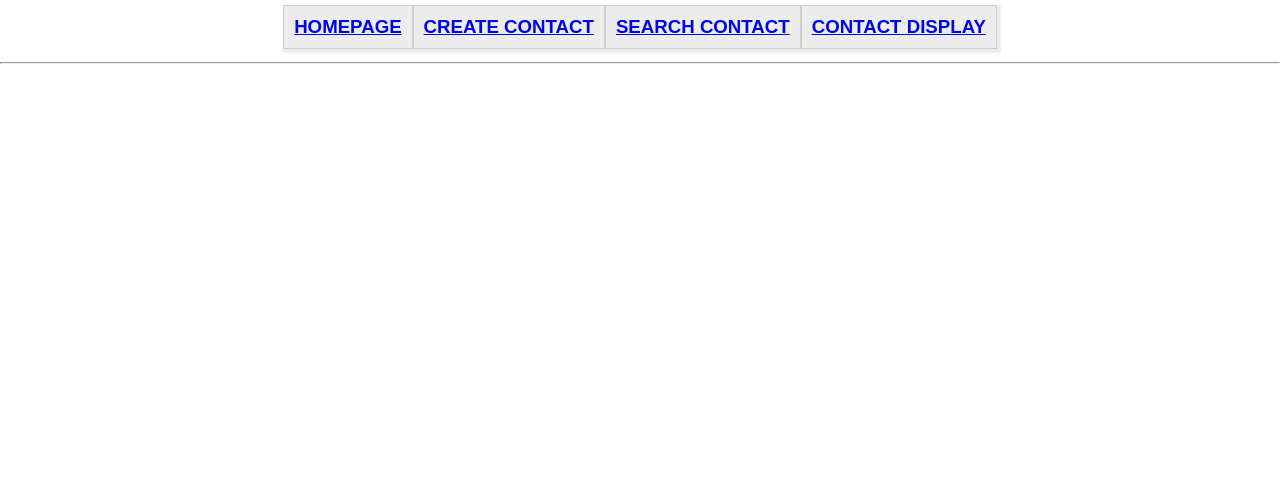
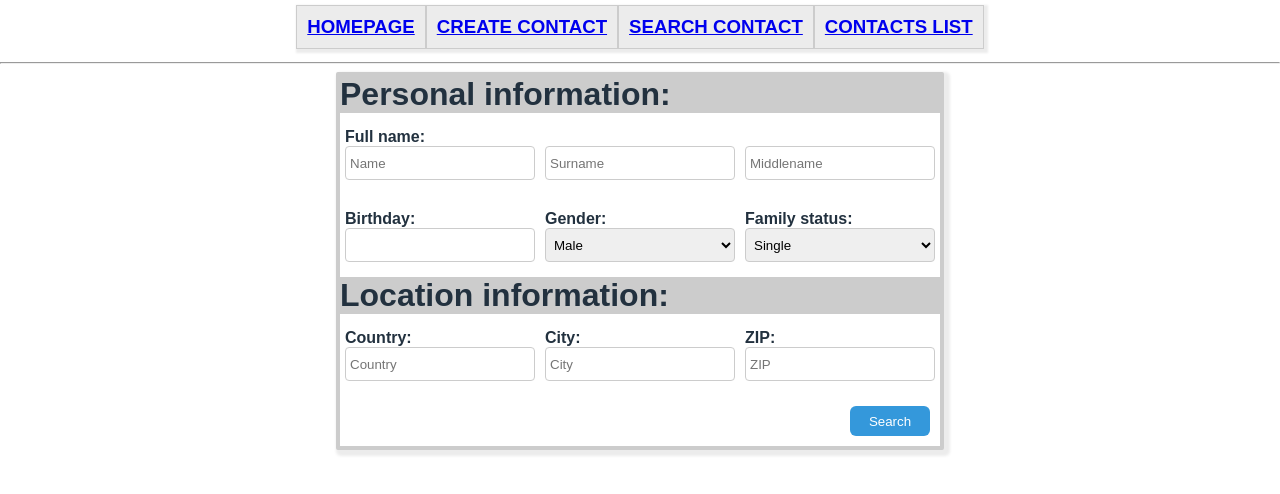
Before and after one commit to untael/contacts-frontend, a React (Create React App) app: page /search in a window 1280 px wide. Shown: the top 494 px of the page. Built offline with nearby package versions, Linux system fonts and the light colour scheme.

Commit message:
add (component): Contact search and styles, some fixes

```diff
--- a/package.json
+++ b/package.json
@@ -8,6 +8,7 @@
     "react": "^16.4.2",
     "react-datepicker": "^1.6.0",
     "react-dom": "^16.4.2",
+    "react-redux": "^5.0.7",
     "react-router-dom": "^4.3.1",
     "react-scripts": "1.1.5"
   },
--- a/src/App.js
+++ b/src/App.js
@@ -1,28 +1,33 @@
-import React from 'react';
-import { BrowserRouter as Router, Route } from 'react-router-dom';
+import React from 'react'
+import { BrowserRouter as Router, Route } from 'react-router-dom'
 import ContactListItem from './Components/ContactListItem/ContactListItem'
 import ContactCreateForm from './Components/ContactCreateForm/ContactCreateForm'
-import ContactDisplay from './Components/ContactDisplay/ContactDisplay'
+import ContactDisplayForm from './Components/ContactDisplayForm/ContactDisplayForm'
 import Navbar from './Components/Navbar/Navbar'
+import ContactList from './Components/ContactList/ContactList'
 import './App.css'
+import ContactSearchForm from './Components/ContactSearchForm/ContactSearchForm'
 
 const Home = () => (
   <div>
     <h2>Home</h2>
   </div>
-);
+)
 
 const App = () => (
   <Router>
     <div className="App">
       <Navbar/>
-      <hr />
-      <Route exact path="/" component={Home} />
-      <Route path="/create" component={ContactCreateForm} />
-      <Route path="/item" component={ContactListItem} />
-      <Route path="/display" component={ContactDisplay} />
+      <hr/>
+      <Route exact path="/" component={Home}/>
+      <Route exact path="/list" component={ContactList}/>
+      <Route path="/create" component={ContactCreateForm}/>
+      <Route path="/item" component={ContactListItem}/>
+      <Route path="/search" component={ContactSearchForm}/>
+      <div className="right">
+      </div>
     </div>
   </Router>
-);
+)
 
-export default App;
+export default App
--- a/src/Components/ContactCreateForm/ContactCreateForm.js
+++ b/src/Components/ContactCreateForm/ContactCreateForm.js
@@ -3,32 +3,41 @@ import './styles.css'
 import DatePicker from 'react-datepicker'
 import 'react-datepicker/dist/react-datepicker.css'
 import moment from 'moment'
+import axios from 'axios'
+import UI from '../Popup/index'
+import Popup from '../Popup/popup'
+import Modal from '../Popup/modal'
+import Toast from '../Popup/toast'
+import popup from '../Popup/popup.css'
 
 class ContactCreateForm extends React.Component {
   constructor (props) {
     super(props)
     this.state = {
-      contactName: '',
-      contactSurname: '',
-      contactMiddlename: '',
+      contactName: undefined,
+      contactSurname: undefined,
+      contactMiddlename: undefined,
       contactBirthday: moment(),
-      contactGender: '',
-      contactFamily: '',
-      contactCountry: '',
-      contactCity: '',
-      contactZip: '',
-      contactAddress: '',
-      contactEmail: '',
-      contactWebsite: '',
-      contactJob: '',
-      contactAbout: '',
+      contactGender: undefined,
+      contactFamily: undefined,
+      contactCountry: undefined,
+      contactCity: undefined,
+      contactZip: undefined,
+      contactAddress: undefined,
+      contactEmail: undefined,
+      contactWebsite: undefined,
+      contactJob: undefined,
+      contactAbout: undefined,
+      contactImage: undefined,
     }
+
     this.handleDateChange = this.handleDateChange.bind(this)
     this.handleInputChange = this.handleInputChange.bind(this)
     this.handleSubmit = this.handleSubmit.bind(this)
   }
 
   handleDateChange (date) {
+    // console.log(date)
     this.setState({
       contactBirthday: date,
     })
@@ -38,13 +47,27 @@ class ContactCreateForm extends React.Component {
     const target = event.target
     const value = target.value
     const name = target.name
+    if (value !== '') {
       this.setState({
         [name]: value,
       })
+    } else {
+      this.setState({
+        [name]: undefined,
+      })
+    }
   }
 
+  handleUploadFile () {
+    const fileInput = document.getElementById('file')
+    fileInput.click()
+  }
 
-  handleSubmit (event) {
+  handleSubmit () {
+    if ((this.state.contactName === undefined || '') || (this.state.contactSurname === undefined || '')) {
+      UI.Toast.create(Toast.type.ERROR, 'Fill required fields')
+    } else {
+      UI.Toast.create(Toast.type.SUCCESS, 'Contact successfully created')
       const contact = {
         name: this.state.contactName,
         surname: this.state.contactSurname,
@@ -60,9 +83,13 @@ class ContactCreateForm extends React.Component {
         website: this.state.contactWebsite,
         job: this.state.contactJob,
         about: this.state.contactAbout,
+        image: this.state.contactImage,
       }
+      axios.post('http://localhost:3000/create', { contact })
+        .then(res => {
+        })
       console.log(contact)
-    event.preventDefault()
+    }
   }
 
   render () {
@@ -73,7 +100,7 @@ class ContactCreateForm extends React.Component {
             <div className="contact-create-form__container__title">
               Personal information:
             </div>
-            {/*<div className="contact-create-form__avatar">*/}
+            {/*<div className="contact-create-form__avatar" onClick={this.handleUploadFile}>*/}
             {/*Upload*/}
             {/*</div>*/}
             {/*<input id="file" type="file" className="contact-create-form__input__file"/>*/}
@@ -81,10 +108,10 @@ class ContactCreateForm extends React.Component {
           <div className="contact-create-form__container__input-block">
             <div className="contact-create-form__container__input-block__item">
               <label htmlFor="name" className="contact-create-form__label">Full name:</label>
-              <input required name="contactName" id="name" type="text" placeholder="Name" className="contact-create-form__input" value={this.state.contactName} onChange={this.handleInputChange}/>
+              <input required name="contactName" id="name" type="text" placeholder="Name*" className="contact-create-form__input" value={this.state.contactName} onChange={this.handleInputChange}/>
             </div>
             <div className="contact-create-form__container__input-block__item">
-              <input required name="contactSurname" type="text" placeholder="Surname" className="contact-create-form__input" value={this.state.contactSurname} onChange={this.handleInputChange}/>
+              <input required name="contactSurname" type="text" placeholder="Surname*" className="contact-create-form__input" value={this.state.contactSurname} onChange={this.handleInputChange}/>
             </div>
             <div className="contact-create-form__container__input-block__item">
               <input name="contactMiddlename" type="text" placeholder="Middlename" className="contact-create-form__input" value={this.state.contactMiddlename} onChange={this.handleInputChange}/>
@@ -95,6 +122,7 @@ class ContactCreateForm extends React.Component {
               <label htmlFor="birthday" className="contact-create-form__label">Birthday:</label>
               <DatePicker
                 name="contactBirthday"
+                dateFormat="DD.MM.YYYY"
                 selected={this.state.contactBirthday}
                 onChange={this.handleDateChange}
                 peekNextMonth
@@ -102,6 +130,7 @@ class ContactCreateForm extends React.Component {
                 showYearDropdown
                 dropdownMode="select"
                 className="contact-create-form__input"
+                placeholderText="Tap for open datepicker"
               />
             </div>
             <div className="contact-create-form__container__input-block__item">
--- a/src/Components/ContactDisplay/ContactDisplay.js
+++ b/src/Components/ContactDisplayForm/ContactDisplayForm.js
@@ -2,7 +2,7 @@ import React from 'react'
 import './styles.css'
 import axios from 'axios'
 
-class ContactDisplay extends React.Component {
+class ContactDisplayForm extends React.Component {
   state = {
     contact: {},
   }
@@ -13,6 +13,7 @@ class ContactDisplay extends React.Component {
         console.log(res.data)
         const contact = res.data
         this.setState({ contact })
+        console.log(this.state)
       })
   }
 
@@ -120,4 +121,4 @@ class ContactDisplay extends React.Component {
   }
 }
 
-export default ContactDisplay
+export default ContactDisplayForm
--- /dev/null
+++ b/src/Components/ContactSearchForm/ContactSearchForm.js
@@ -0,0 +1,155 @@
+import React from 'react'
+import axios from 'axios'
+import './styles.css'
+import ContactListItem from '../ContactListItem/ContactListItem'
+import DatePicker from 'react-datepicker/es'
+import moment from 'moment'
+
+class ContactSearchForm extends React.Component {
+  constructor (props) {
+    super(props)
+    this.state = {
+      contactName: undefined,
+      contactSurname: undefined,
+      contactMiddlename: undefined,
+      contactBirthday: undefined,
+      contactGender: undefined,
+      contactFamily: undefined,
+      contactCountry: undefined,
+      contactCity: undefined,
+      contactZip: undefined,
+      contacts: [],
+    }
+    this.handleInputChange = this.handleInputChange.bind(this)
+    this.handleSearch = this.handleSearch.bind(this)
+  }
+
+  handleInputChange (event) {
+    const target = event.target
+    const value = target.value
+    const name = target.name
+    if (value !== '') {
+      this.setState({
+        [name]: value,
+      })
+    } else {
+      this.setState({
+        [name]: undefined,
+      })
+    }
+  }
+
+  handleSearch () {
+    const contact = {
+      name: this.state.contactName,
+      surname: this.state.contactSurname,
+      middlename: this.state.contactMiddlename,
+      birthday: this.state.contactBirthday,
+      gender: this.state.contactGender,
+      family: this.state.contactFamily,
+      country: this.state.contactCountry,
+      city: this.state.contactCity,
+      zip: this.state.contactZip,
+    }
+    console.log(contact)
+    axios.post('http://localhost:3000/search', { contact })
+      .then(res => {
+        const contacts = res.data
+        console.log(contacts)
+        this.setState({ contacts })
+      })
+  }
+
+  render () {
+    return (
+      <div className="contact-search-form__body">
+        <div className="contact-search-form__container">
+          <div className="contact-create-form__container">
+            <div className="contact-create-form__avatar-area">
+              <div className="contact-create-form__container__title">
+                Personal information:
+              </div>
+            </div>
+            <div className="contact-create-form__container__input-block">
+              <div className="contact-create-form__container__input-block__item">
+                <label htmlFor="name" className="contact-create-form__label">Full name:</label>
+                <input required name="contactName" id="name" type="text" placeholder="Name" className="contact-create-form__input" value={this.state.contactName} onChange={this.handleInputChange}/>
+              </div>
+              <div className="contact-create-form__container__input-block__item">
+                <input required name="contactSurname" type="text" placeholder="Surname" className="contact-create-form__input" value={this.state.contactSurname} onChange={this.handleInputChange}/>
+              </div>
+              <div className="contact-create-form__container__input-block__item">
+                <input name="contactMiddlename" type="text" placeholder="Middlename" className="contact-create-form__input" value={this.state.contactMiddlename} onChange={this.handleInputChange}/>
+              </div>
+            </div>
+            <div className="contact-create-form__container__input-block">
+              <div className="contact-create-form__container__input-block__item">
+                <label htmlFor="birthday" className="contact-create-form__label">Birthday:</label>
+                <DatePicker
+                  name="contactBirthday"
+                  dateFormat="DD.MM.YYYY"
+                  selected={this.state.contactBirthday}
+                  onChange={this.handleDateChange}
+                  peekNextMonth
+                  showMonthDropdown
+                  showYearDropdown
+                  dropdownMode="select"
+                  className="contact-create-form__input"
+                />
+              </div>
+              <div className="contact-create-form__container__input-block__item">
+                <label htmlFor="gender" className="contact-create-form__label">Gender:</label>
+                <select name="contactGender" className="contact-create-form__input__select" value={this.state.contactGender} onChange={this.handleInputChange}>
+                  <option disabled value="">Choose the gender</option>
+                  <option value="male">Male</option>
+                  <option value="female">Female</option>
+                </select>
+              </div>
+              <div className="contact-create-form__container__input-block__item">
+                <label htmlFor="family" className="contact-create-form__label">Family status:</label>
+                <select name="contactFamily" className="contact-create-form__input__select" value={this.state.contactFamily} onChange={this.handleInputChange}>
+                  <option disabled value="">Family status</option>
+                  <option value="single">Single</option>
+                  <option value="married">Married</option>
+                </select>
+              </div>
+            </div>
+            <div className="contact-create-form__container__title">
+              Location information:
+            </div>
+            <div className="contact-create-form__container__input-block">
+              <div className="contact-create-form__container__input-block__item">
+                <label htmlFor="country" className="contact-create-form__label">Country:</label>
+                <input name="contactCountry" id="country" type="text" placeholder="Country" className="contact-create-form__input" value={this.state.contactCountry} onChange={this.handleInputChange}/>
+              </div>
+              <div className="contact-create-form__container__input-block__item">
+                <label htmlFor="city" className="contact-create-form__label">City:</label>
+                <input name="contactCity" id="city" type="text" placeholder="City" className="contact-create-form__input" value={this.state.contactCity} onChange={this.handleInputChange}/>
+              </div>
+              <div className="contact-create-form__container__input-block__item">
+                <label htmlFor="zip" className="contact-create-form__label">ZIP:</label>
+                <input name="contactZip" id="zip" type="number" placeholder="ZIP" className="contact-create-form__input" value={this.state.contactZip} onChange={this.handleInputChange}/>
+              </div>
+            </div>
+            <div>
+              <button className="contact-create-form__button" onClick={this.handleSearch}>
+                Search
+              </button>
+            </div>
+          </div>
+
+          <div className="contact-list__container">
+            {this.state.contacts.map(contact =>
+              <ContactListItem
+                key={contact.id}
+                contact={contact}
+              />,
+            )}
+          </div>
+        </div>
+      </div>
+    )
+  }
+}
+
+export default ContactSearchForm
--- /dev/null
+++ b/src/Components/ContactSearchForm/styles.css
@@ -0,0 +1,7 @@
+.contact-search-form__body {
+
+}
+
+.contact-search-form__container {
+
+}
--- a/src/Components/Navbar/Navbar.js
+++ b/src/Components/Navbar/Navbar.js
@@ -13,10 +13,10 @@ class Navbar extends React.Component {
             <a href="/create">create contact</a>
           </div>
           <div className="navbar-button">
-            <a href="/item">search contact</a>
+            <a href="/search">search contact</a>
           </div>
           <div className="navbar-button">
-            <a href="/display">contact display</a>
+            <a href="/list">contacts list</a>
           </div>
         </div>
       </div>
--- a/src/Components/Popup/popup.css
+++ b/src/Components/Popup/popup.css
@@ -13,13 +13,16 @@
 }
 
 .right {
+    position: absolute;
+    right: 5px;
+    top: 5px;
 }
 
 .toast {
     margin-top: 5px;
     display: flex;
     align-items: center;
-    width: 20%;
+    width: 30%;
     min-width: 200px;
     height: 50px;
     color: #fff;
@@ -31,6 +34,7 @@
     align-items: center;
     margin: 5px 10px;
     width: 100%;
+    font-size: 10pt;
 }
 
 .error {
```
Also changed, not shown: src/Components/ContactListItem/ContactListItem.js (+8 -6 lines), src/Components/ContactListItem/styles.css (+14 -2 lines), src/Components/ContactDisplayForm/styles.css (renamed from src/Components/ContactDisplay/styles.css), 1 other file (tests, documents, lock files or other folders). Lines whose indentation alone changed are shown as unchanged.
